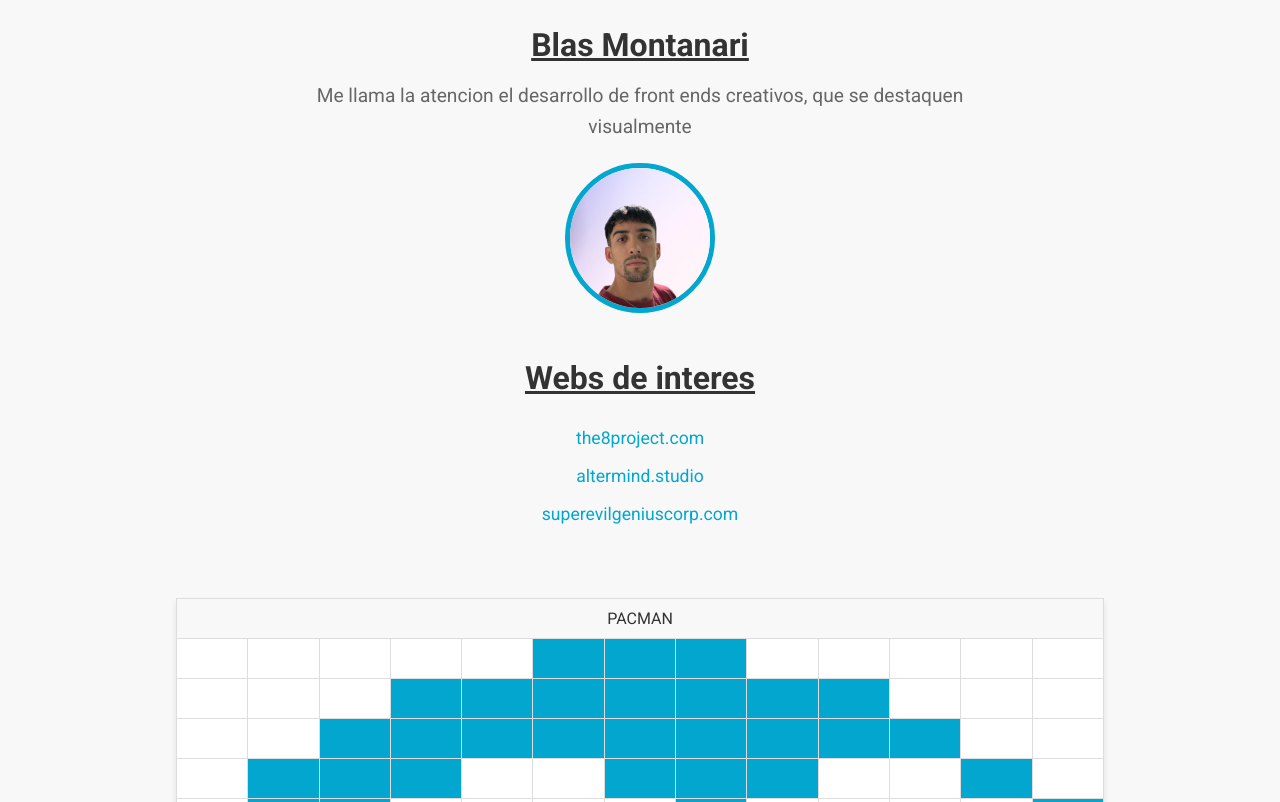
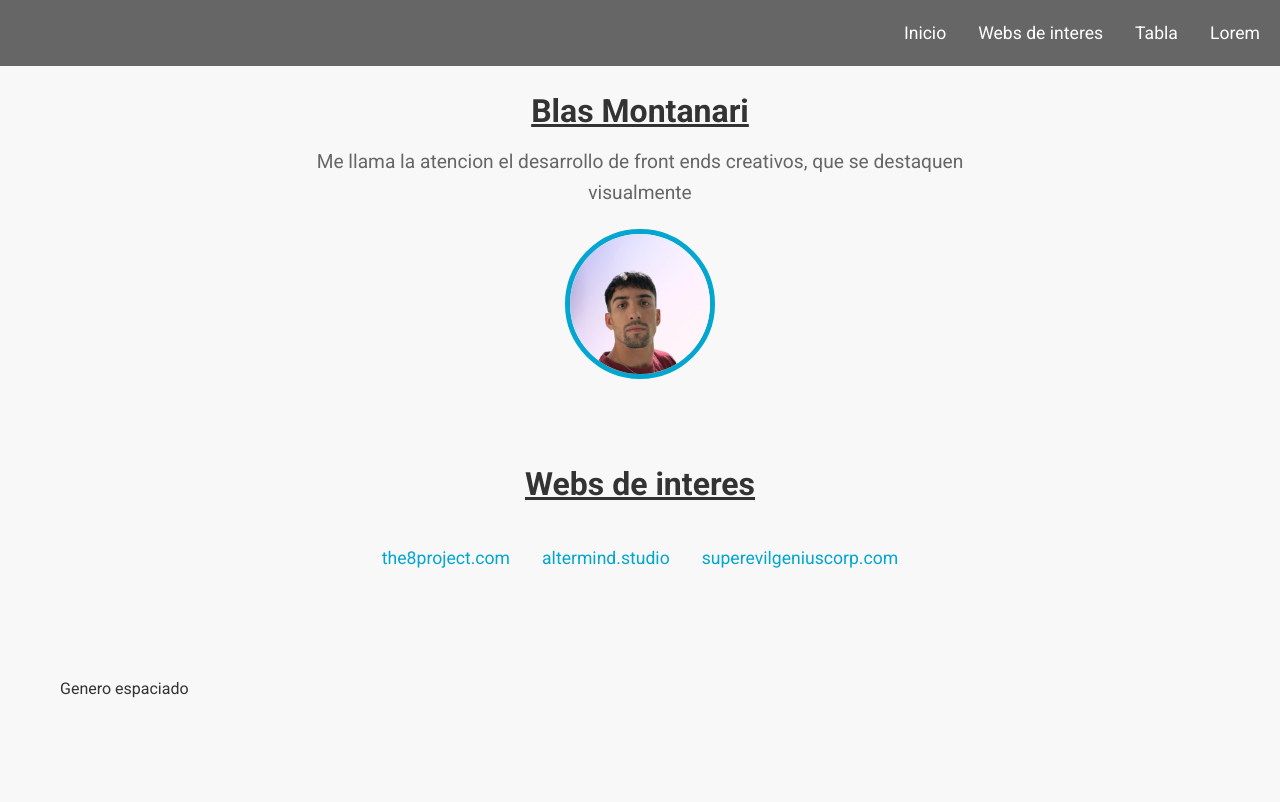
Before and after one commit to blassmm/identikit, a plain HTML site: page index.html in a window 1280 px wide. Shown: the top 802 px of the page. Drawn offline with Linux system fonts and the light colour scheme.

Commit message:
added sticky navbar and styles

```diff
--- a/index.html
+++ b/index.html
@@ -19,7 +19,15 @@
   </head>
   <body>
     <main>
-      <section class="centered-section section-1">
+      <nav>
+        <ul>
+          <li><a href="#link1">Inicio</a></li>
+          <li><a href="#link2">Webs de interes</a></li>
+          <li><a href="#link3">Tabla</a></li>
+          <li><a href="#link4">Lorem</a></li>
+        </ul>
+      </nav>
+      <section id="link1" class="centered-section section-1">
         <h1 class="text-3xl font-bold underline">Blas Montanari</h1>
         <p>
           Me llama la atencion el desarrollo de front ends creativos, que se
@@ -31,7 +39,7 @@
           alt="blas-pic"
         />
       </section>
-      <section class="centered-section section-2">
+      <section id="link2" class="centered-section section-2">
         <h1>Webs de interes</h1>
         <ul class="lista-webs">
           <li>
@@ -60,7 +68,10 @@
           </li>
         </ul>
       </section>
-      <section class="centered-section section-3">
+      <section style="height: 100vh;">
+        Genero espaciado
+      </section>
+      <section id="link3" class="centered-section section-3">
         <table border="black">
           <tr>
             <td colspan="13" style="text-align: center">PACMAN</td>
--- a/style.css
+++ b/style.css
@@ -1,8 +1,13 @@
-/* General Reset */
 * {
     margin: 0;
     padding: 0;
     box-sizing: border-box;
+}
+
+html{
+    /* Cuando navego a un link, te lleva varios pixeles mas arriba
+    Asi no tapa el contenido la navbar sticky */
+    scroll-padding-top: 40px;
 }
 
 body {
@@ -12,10 +17,51 @@ body {
     line-height: 1.6;
 }
 
-main {
+section{
+    max-width: 1200px;
     padding: 20px;
-    max-width: 1200px;
     margin: 0 auto;
+}
+
+nav{
+    display: flex;
+    align-items: center;
+    justify-content: flex-end;
+    min-width: 100%;
+    position: sticky;
+    top: 0;
+    z-index: 9999;
+    background-color: #666;
+    padding: 5px 20px;
+}
+
+ul {
+    display: flex;
+    align-items: center;
+    justify-content: flex-end;
+    gap: 2rem;
+    font-size: 30px;
+    margin-bottom: 0.5rem;
+
+    a {
+        list-style: none;
+        text-decoration: none;
+        color: #fff;
+
+        font-size: 1.1rem;
+        transition: all 0.3s ease;
+
+        &:hover {
+            color: #4ca1af;
+            transform: translateY(-2px);
+        }
+    }
+
+}
+
+li {
+    text-decoration: none;
+    list-style: none;
 }
 
 h1 {
@@ -76,6 +122,7 @@ h1 {
 
 table {
     width: 80%;
+    max-width: 800px;
     margin-top: 20px;
     border-collapse: collapse;
     box-shadow: 0 4px 6px rgba(0, 0, 0, 0.1);
```
